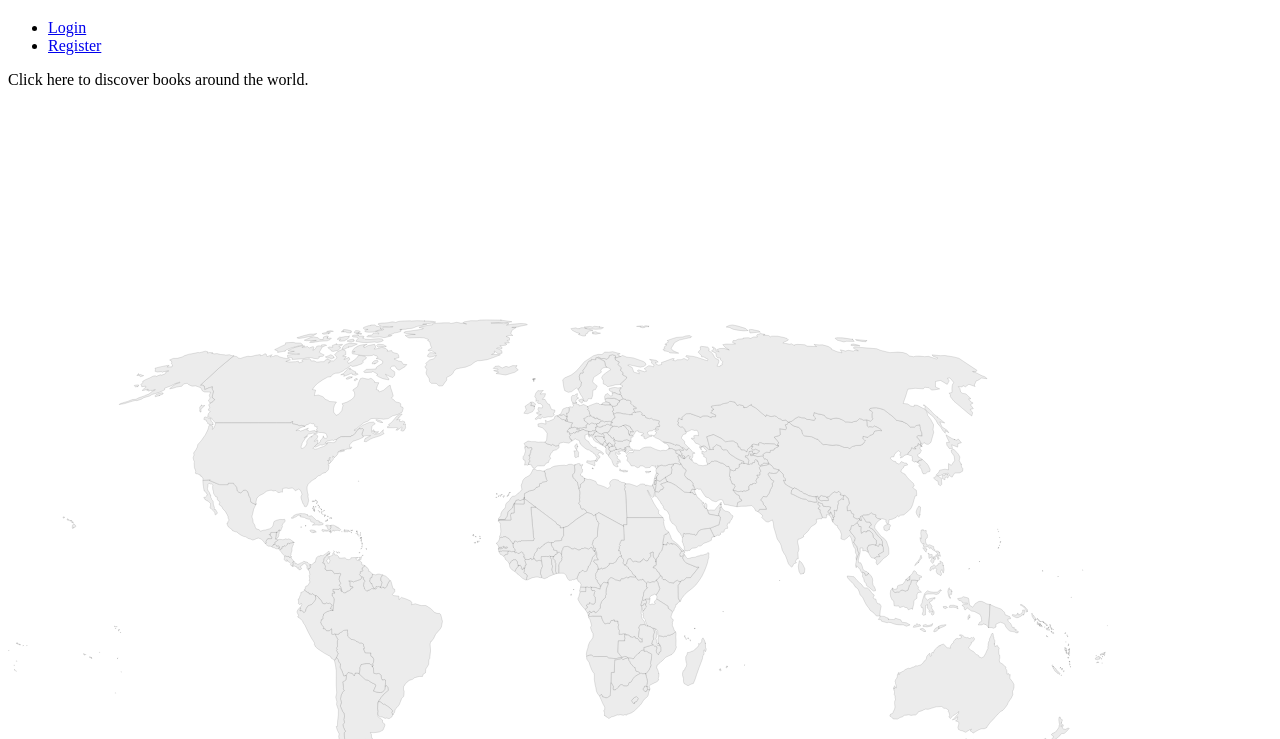
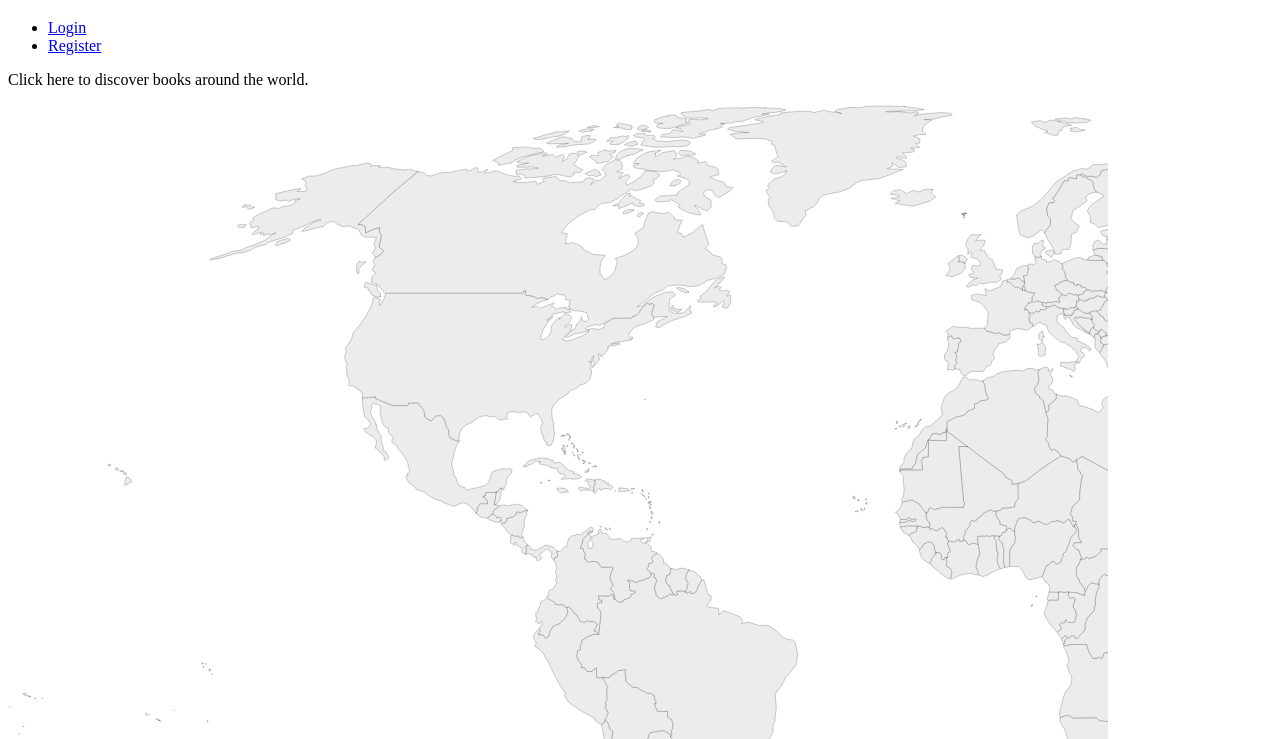
Before and after one commit to avauga03/Universal-Lore-Draft, a plain HTML site: page index.html in a window 1280 px wide. Shown: the part 61-800 px from the top of the page. Drawn offline with Linux system fonts and the light colour scheme.

Commit message:
8th commit

```diff
--- a/index.html
+++ b/index.html
@@ -51,7 +51,7 @@
         THE SOFTWARE.
 
         -->
-        <svg id="svg-map" baseprofile="tiny" fill="#ececec" height="900" stroke="black" stroke-linecap="round" stroke-linejoin="round" stroke-width=".2" version="1.2" viewbox="0 0 2000 857" width="1100" xmlns="http://www.w3.org/2000/svg">
+        <svg id="svg-map" baseprofile="tiny" fill="#ececec" height="900" stroke="black" stroke-linecap="round" stroke-linejoin="round" stroke-width=".2" version="1.2" viewbox="0 0 1100 900" width="1100" xmlns="http://www.w3.org/2000/svg">
          <path d="M1383 261.6l1.5 1.8-2.9 0.8-2.4 1.1-5.9 0.8-5.3 1.3-2.4 2.8 1.9 2.7 1.4 3.2-2 2.7 0.8 2.5-0.9 2.3-5.2-0.2 3.1 4.2-3.1 1.7-1.4 3.8 1.1 3.9-1.8 1.8-2.1-0.6-4 0.9-0.2 1.7-4.1 0-2.3 3.7 0.8 5.4-6.6 2.7-3.9-0.6-0.9 1.4-3.4-0.8-5.3 1-9.6-3.3 3.9-5.8-1.1-4.1-4.3-1.1-1.2-4.1-2.7-5.1 1.6-3.5-2.5-1 0.5-4.7 0.6-8 5.9 2.5 3.9-0.9 0.4-2.9 4-0.9 2.6-2-0.2-5.1 4.2-1.3 0.3-2.2 2.9 1.7 1.6 0.2 3 0 4.3 1.4 1.8 0.7 3.4-2 2.1 1.2 0.9-2.9 3.2 0.1 0.6-0.9-0.2-2.6 1.7-2.2 3.3 1.4-0.1 2 1.7 0.3 0.9 5.4 2.7 2.1 1.5-1.4 2.2-0.6 2.5-2.9 3.8 0.5 5.4 0z" id="AF" name="Afghanistan">
          </path>
          <path class="Angola" d="M 1121.2 572 1121.8 574 1121.1 577.1 1122 580.1 1121.1 582.5 1121.5 584.7 1109.8 584.6 1109 605.1 1112.6 610.3 1116.2 614.3 1105.8 616.9 1092.3 616 1088.5 613 1065.8 613.2 1065 613.7 1061.7 610.8 1058.1 610.6 1054.7 611.7 1052 612.9 1051.5 608.9 1052.4 603.2 1054.4 597.3 1054.7 594.6 1056.6 588.8 1058 586.2 1061.3 582 1063.2 579.1 1063.8 574.4 1063.5 570.7 1061.9 568.4 1060.4 564.5 1059.1 560.7 1059.4 559.3 1061.1 556.8 1059.5 550.6 1058.3 546.3 1055.5 542.2 1056.1 541 1058.4 540.1 1060.1 540.2 1062.1 539.5 1078.8 539.6 1080.1 544.3 1081.7 548.2 1083 550.3 1085.1 553.6 1088.9 553.1 1090.7 552.2 1093.8 553.1 1094.7 551.5 1096.2 547.8 1099.7 547.5 1100 546.4 1102.9 546.4 1102.4 548.7 1109.2 548.6 1109.3 552.7 1110.4 555.1 1109.5 559 1109.9 563 1111.7 565.4 1111.3 573 1112.7 572.4 1115.1 572.6 1118.6 571.6 1121.2 572 Z">
```
